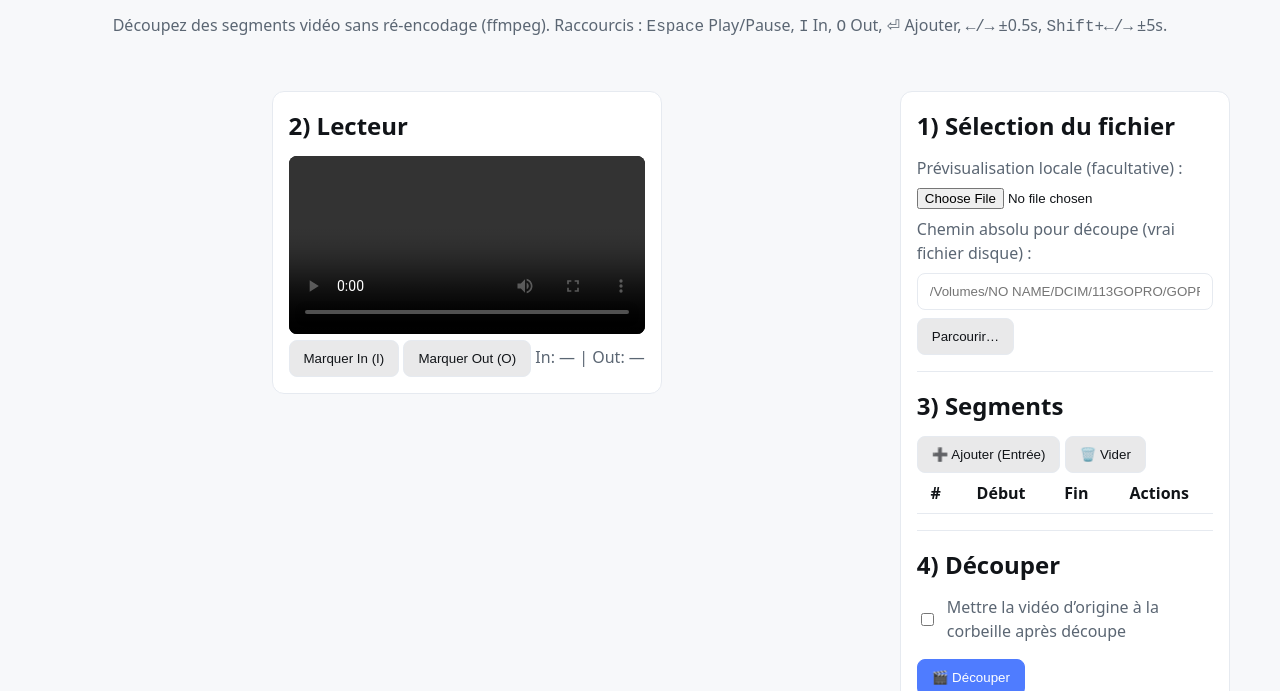
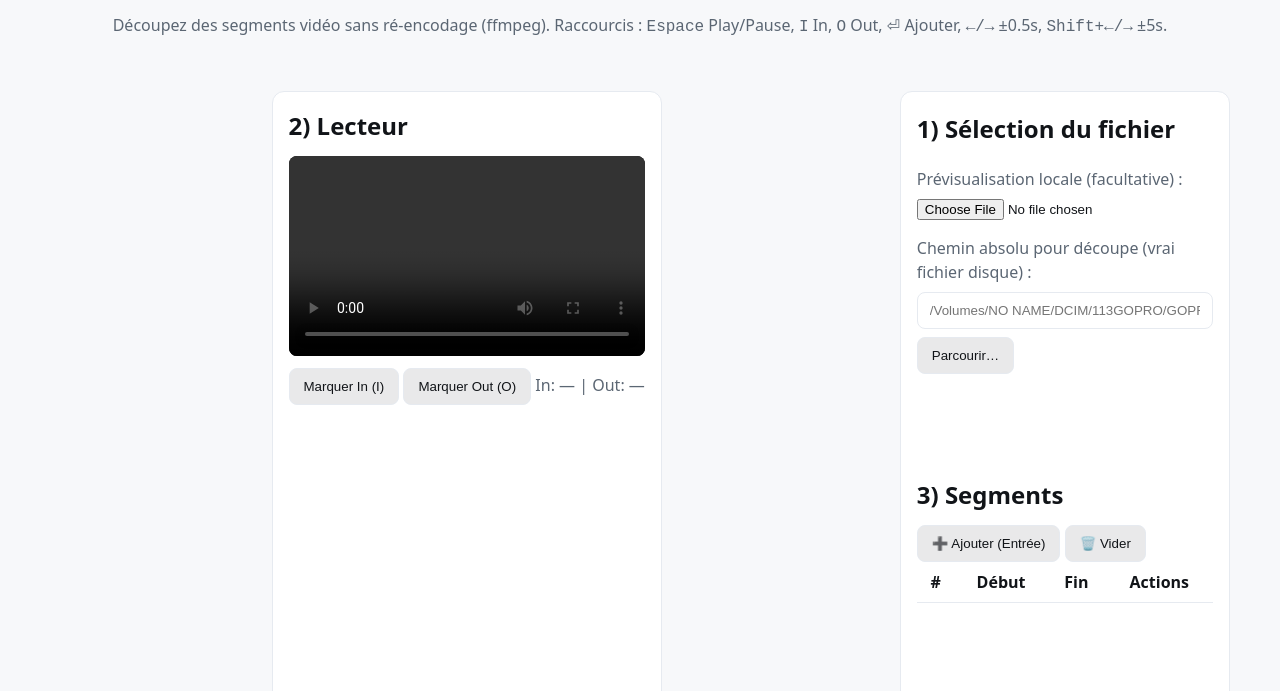
Before and after one commit to LukasMFR/quickcut-webui, a plain HTML site: page webui/static/index.html in a window 1280 px wide. Shown: the part 75-766 px from the top of the page. Drawn offline with Linux system fonts and the light colour scheme.

Commit message:
Refactor right panel layout for equal-height blocks
Reorganized the right panel in index.html to use three vertically equal blocks for file selection, segment management, and cutting actions. Updated styles.css to implement a full-height grid layout, ensure video aspect ratio, and improve vertical centering and scrolling within panel blocks for better usability and visual consistency.

```diff
--- a/webui/static/index.html
+++ b/webui/static/index.html
@@ -28,6 +28,8 @@
 
     <section class="rightpanel">
   <div class="card">
+
+    <div class="rp-block">
       <!-- 1) Sélection du fichier -->
       <h2>1) Sélection du fichier</h2>
       <div class="row">
@@ -49,9 +51,9 @@
         <div class="browser-path"><span id="cwdLabel"></span></div>
         <div id="entries" class="entries"></div>
       </div>
+    </div>
 
-        <hr class="sep" />
-
+    <div class="rp-block">
       <!-- 3) Segments -->
       <h2>3) Segments</h2>
       <div class="controls">
@@ -59,12 +61,14 @@
         <button id="clearSegments">🗑️ Vider</button>
       </div>
       <table id="segmentsTable">
-          <thead><tr><th>#</th><th>Début</th><th>Fin</th><th>Actions</th></tr></thead>
+        <thead>
+          <tr><th>#</th><th>Début</th><th>Fin</th><th>Actions</th></tr>
+        </thead>
         <tbody></tbody>
       </table>
+    </div>
 
-        <hr class="sep" />
-
+    <div class="rp-block">
       <!-- 4) Découper -->
       <h2>4) Découper</h2>
       <label class="check">
@@ -76,6 +80,8 @@
       </div>
       <div id="cutOutput" class="output"></div>
     </div>
+
+  </div>
 </section>
   </div>
 
--- a/webui/static/styles.css
+++ b/webui/static/styles.css
@@ -14,7 +14,7 @@
   --table-alt: #f3f5f8;
   --overlay: rgba(0,0,0,0.4);
 
-  /* NOUVEAU : ratios colonne gauche/droite (modifiable) */
+  /* Ratios colonne gauche/droite (modifiable) */
   --left-col: 72%;
   --right-col: 28%;
   --gap: 16px;
@@ -44,6 +44,11 @@ body {
   font: 16px/1.5 system-ui, -apple-system, Segoe UI, Roboto, sans-serif;
   background: var(--bg);
   color: var(--fg);
+
+  /* Mise en page pleine hauteur : header / contenu / footer */
+  min-height: 100vh;
+  display: grid;
+  grid-template-rows: auto 1fr auto;
 }
 header, footer { padding: 24px; text-align: center; }
 h1, h2 { margin: 0 0 12px; }
@@ -69,7 +74,15 @@ button {
 button.primary { background: var(--accent); border-color: var(--accent); color: #fff; }
 button:hover { filter: brightness(1.03); }
 .muted { color: var(--muted); }
-video { width: 100%; border-radius: 8px; background: #000; }
+
+/* Vidéo : largeur 100% + ratio 16:9 garanti */
+video {
+  width: 100%;
+  aspect-ratio: 16 / 9;
+  height: auto;            /* respecte le ratio */
+  border-radius: 8px;
+  background: #000;
+}
 
 /* Table */
 table { width: 100%; border-collapse: collapse; }
@@ -90,23 +103,52 @@ td input {
   border:1px solid var(--border); border-radius:8px; padding:12px; margin-top:10px;
 }
 
-/* === NOUVEAU : Layout plein écran à pourcentages === */
+/* === Layout plein écran à pourcentages === */
 .layout {
-  width: 96vw;              /* large, quasi plein écran */
+  width: 96vw;              /* quasi plein écran */
   margin: 0 auto;
   padding: 12px 24px;
   display: grid;
-  /* Vidéo très large à gauche, panneau à droite (pourcentages) */
   grid-template-columns: minmax(0, var(--left-col)) minmax(320px, var(--right-col));
   gap: var(--gap);
-  align-items: start;
+  align-items: stretch;      /* colonnes pleine hauteur */
+}
+.layout section { padding: 0; max-width: none; }
+
+/* Colonne vidéo : la carte occupe toute la hauteur, vidéo en haut, contrôles en bas */
+.player .card {
+  height: 100%;
+  display: flex;
+  flex-direction: column;
+}
+.player .controls {
+  margin-top: 12px;
 }
 
-/* On neutralise le padding/width interne des sections dans la grille */
-.layout section { padding: 0; max-width: none; }
+/* Colonne de droite (panel) = carte pleine hauteur, découpée en 3 blocs égaux */
+.rightpanel { height: 100%; }
+.rightpanel .card {
+  height: 100%;
+  display: grid;
+  grid-template-rows: 1fr 1fr 1fr;  /* 3 zones égales */
+  gap: 16px;
+  overflow: hidden;                 /* évite le débordement visuel */
+}
 
-/* Vidéo toujours bien visible */
-.player .card { position: sticky; top: 16px; }
+/* Chaque bloc (= wrapper à ajouter autour des 3 sections) est centré verticalement */
+.rp-block {
+  display: flex;
+  flex-direction: column;
+  justify-content: center;   /* centrage vertical du contenu */
+  min-height: 0;             /* utile si des éléments scrollables apparaissent */
+}
+
+/* Les tableaux / outputs dans un bloc peuvent scroller si ça déborde */
+.rp-block .output,
+.rp-block table {
+  overflow: auto;
+  max-height: 100%;
+}
 
 /* Modal explorateur */
 .browser {
@@ -135,5 +177,4 @@ td input {
 /* Fallback mobile/étroit : on empile les colonnes */
 @media (max-width: 1100px) {
   .layout { grid-template-columns: 1fr; width: 100vw; padding: 12px; }
-  .player .card { position: static; }
 }
```
Lines whose indentation alone changed are shown as unchanged.
